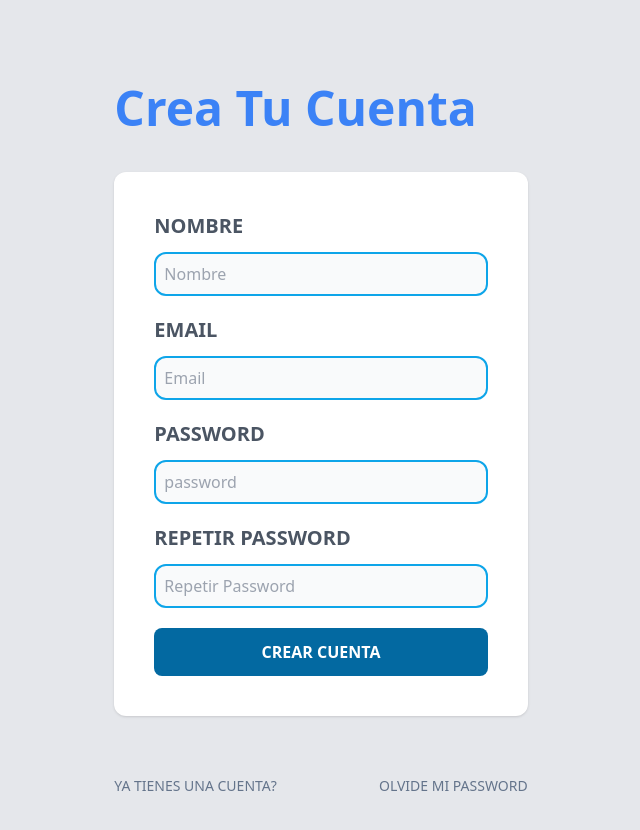
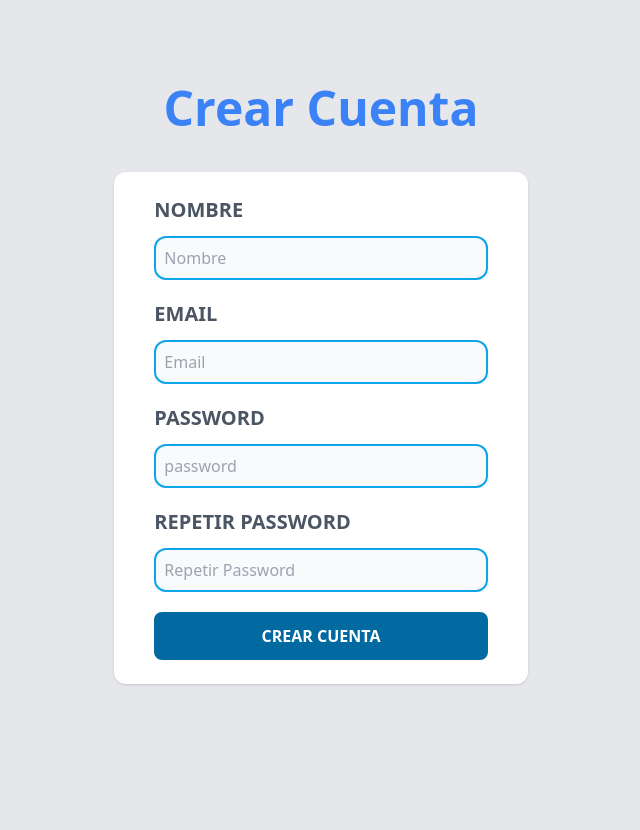
Before and after one commit to CperezD6/Inventario, a React (Vite) app in the folder frontend/: page /registrar in a window 1280 px wide. Shown: the top 830 px of the page, without its empty margins (319-959 px from the left). After the commit the page ends 800 px from the top, so only its background shows below. Built offline with nearby package versions, Linux system fonts and the light colour scheme.

Commit message:
validando contrasenia

```diff
--- a/frontend/src/paginas/Registrar.jsx
+++ b/frontend/src/paginas/Registrar.jsx
@@ -18,9 +18,25 @@ const Registrar = () => {
       })
       return
     }
+    if(password !== repetirPassword ){
+      setAlerta({
+        msg: 'Los Password no son iguales',
+        error: false
+      })
+    }
+    if(password.length < 6 ){
+      setAlerta({
+        msg: 'La contrasena debe ser mayor a 6 caracteres',
+        error: false
+      })
+    }
+    setAlerta({})
+    //Crear al Usuario en la API
+    try {
 
+    } catch (error) {
 
-
+    }
   }
 
   const {msg} = alerta
@@ -28,12 +44,12 @@ const Registrar = () => {
   return (
 
       <>
-      <h1 className='text-blue-500 font-black text-5xl capitalize'>Crea tu cuenta</h1>
+      <h1 className='text-blue-500 font-black text-5xl capitalize text-center'>Crear cuenta</h1>
 
       {msg && <Alerta alerta={alerta}/>}
 
       <form action=""
-        className='my-10 bg-white shadow rounded-xl roun px-10 py-5'
+        className='my-10 bg-white shadow rounded-xl roun px-10 py-1'
         onSubmit={handleSubmit}
       >
         <div className='my-5'>
@@ -101,15 +117,15 @@ const Registrar = () => {
 
       </form>
       <nav className='lg:flex lg:justify-between'>
-          <Link
-            className='block text-center my-5 text-slate-500 uppercase text-sm'
+          {/* <Link
+            className='block text-center my-1 text-slate-500 uppercase text-sm'
             to="/"
             >Ya tienes una Cuenta?</Link>
 
           <Link
             className='block text-center my-5 text-slate-500 uppercase text-sm'
             to="olvide-password"
-            >Olvide mi Password</Link>
+            >Olvide mi Password</Link> */}
       </nav>
     </>
 
```
